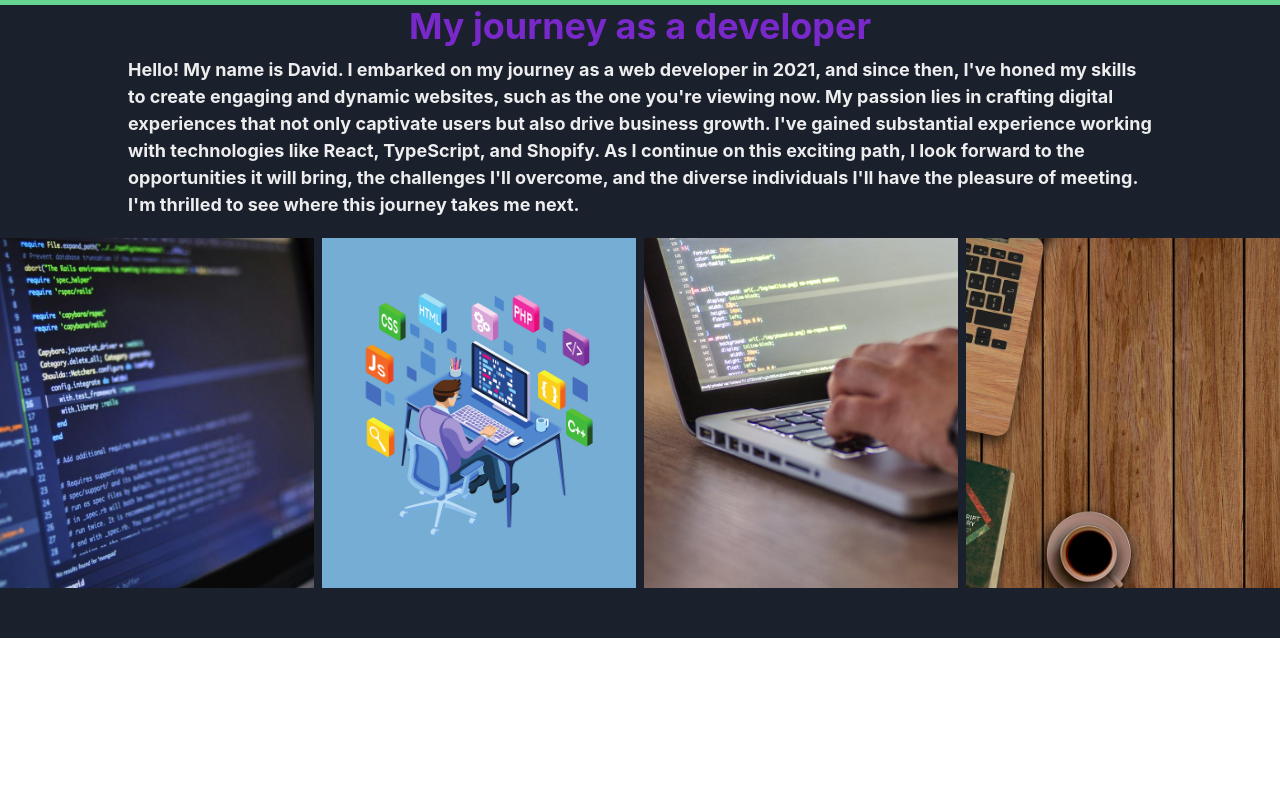
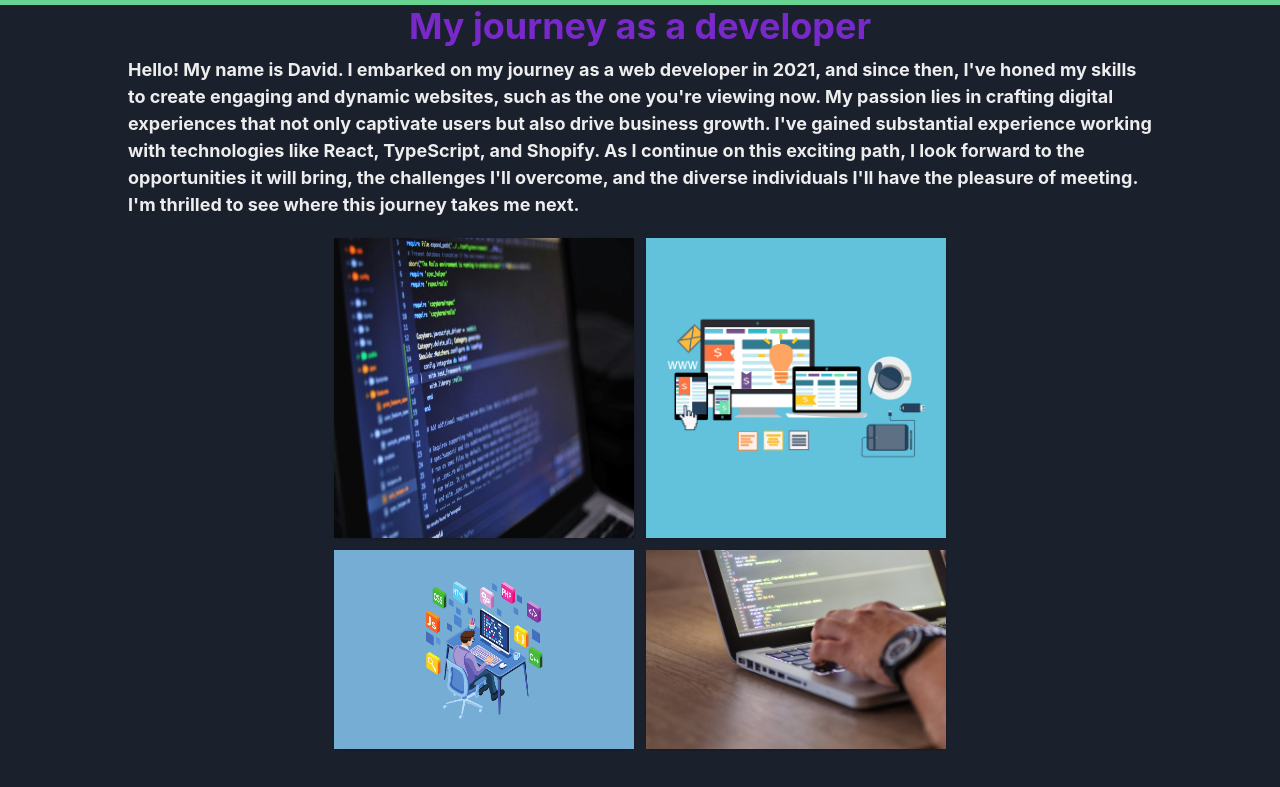
Before and after one commit to dperez00/portfolio-site, a React (Vite) app in the folder portfolio-site/: page / in a window 1280 px wide. Shown: the part 633-1420 px from the top of the page. Before the commit the page ends 1271 px from the top, so only its background shows below. Built offline with nearby package versions, Linux system fonts and the light colour scheme.

Commit message:
Refactor AboutMe component to include a 2x2 grid for displaying images

```diff
--- a/portfolio-site/src/components/AboutMe.tsx
+++ b/portfolio-site/src/components/AboutMe.tsx
@@ -1,10 +1,12 @@
 import {
   Box,
+  Card,
   Flex,
   Grid,
   HStack,
   Heading,
   Image,
+  SimpleGrid,
   Text,
   VStack,
 } from "@chakra-ui/react";
@@ -12,6 +14,7 @@ import laptop from "../assets/laptop picture.jpg";
 import languages from "../assets/coding languages.png";
 import coding from "../assets/coding.jpg";
 import javascript from "../assets/javascript picture.jpg";
+import screens from "../assets/money screens.jpg";
 
 const AboutMe = () => {
   return (
@@ -38,7 +41,7 @@ const AboutMe = () => {
           me next.
         </Text>
       </VStack>
-      <HStack maxW="100%" justifyContent="center" mt="20px" mb="50px">
+      {/* <HStack maxW="100%" justifyContent="center" mt="20px" mb="50px">
         <Box maxW="100%" h="auto">
           <Image
             src={laptop}
@@ -67,7 +70,25 @@ const AboutMe = () => {
             objectFit="cover"
           />
         </Box>
-      </HStack>
+      </HStack> */}
+
+      {/* build a 2x2 grid to display images */}
+      <Flex justifyContent="center">
+        <SimpleGrid columns={{ sm: 1, md: 2 }} gap={3} mt="20px" mb="50px">
+          <Card maxW="300px" maxH="300px">
+            <Image src={laptop} boxSize="100%" />
+          </Card>
+          <Card maxW="300px" maxH="300px">
+            <Image src={screens} boxSize="100%" />
+          </Card>
+          <Card maxW="300px" maxH="300px">
+            <Image src={languages} boxSize="100%" />
+          </Card>
+          <Card maxW="300px" maxH="300px">
+            <Image src={coding} boxSize="100%" />
+          </Card>
+        </SimpleGrid>
+      </Flex>
     </>
   );
 };
```
Also changed, not shown: portfolio-site/src/assets/money screens.jpg (added).
